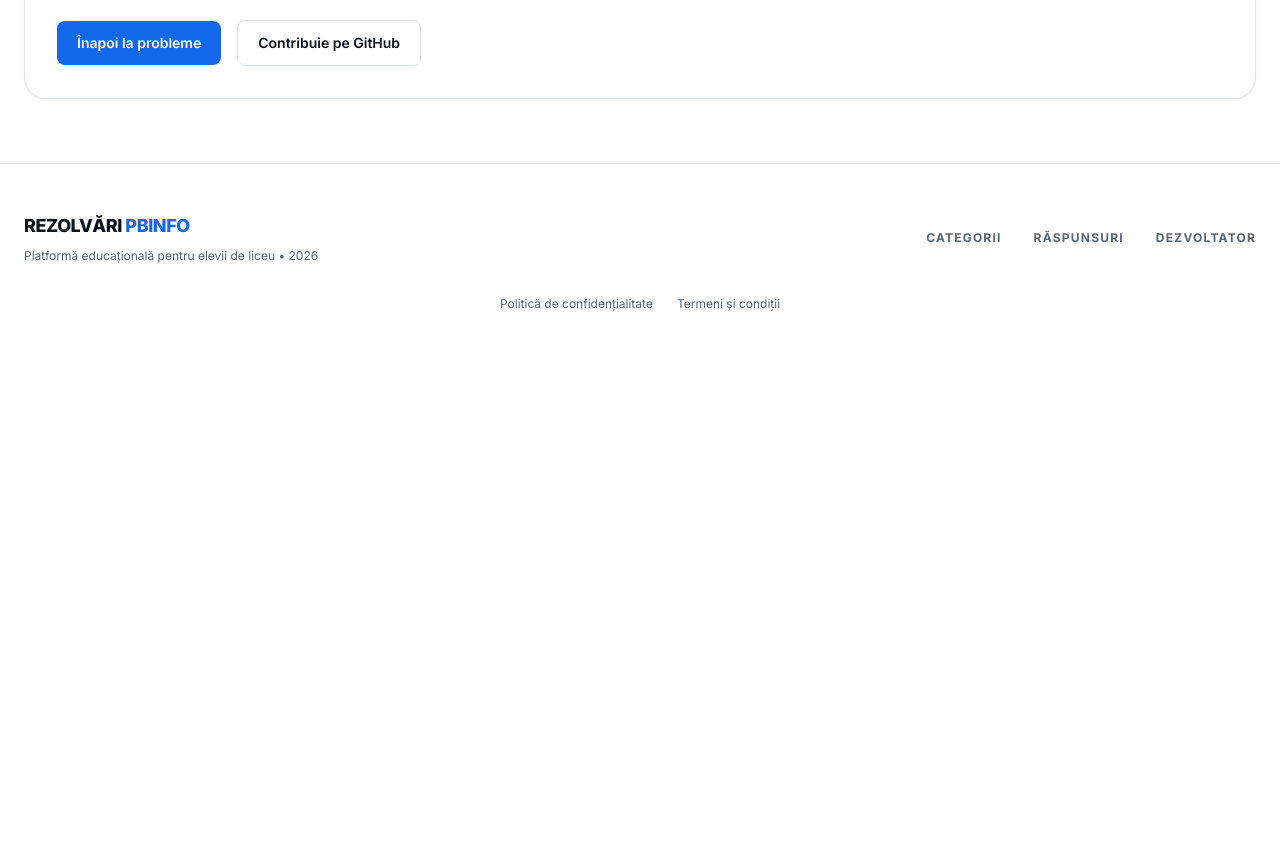
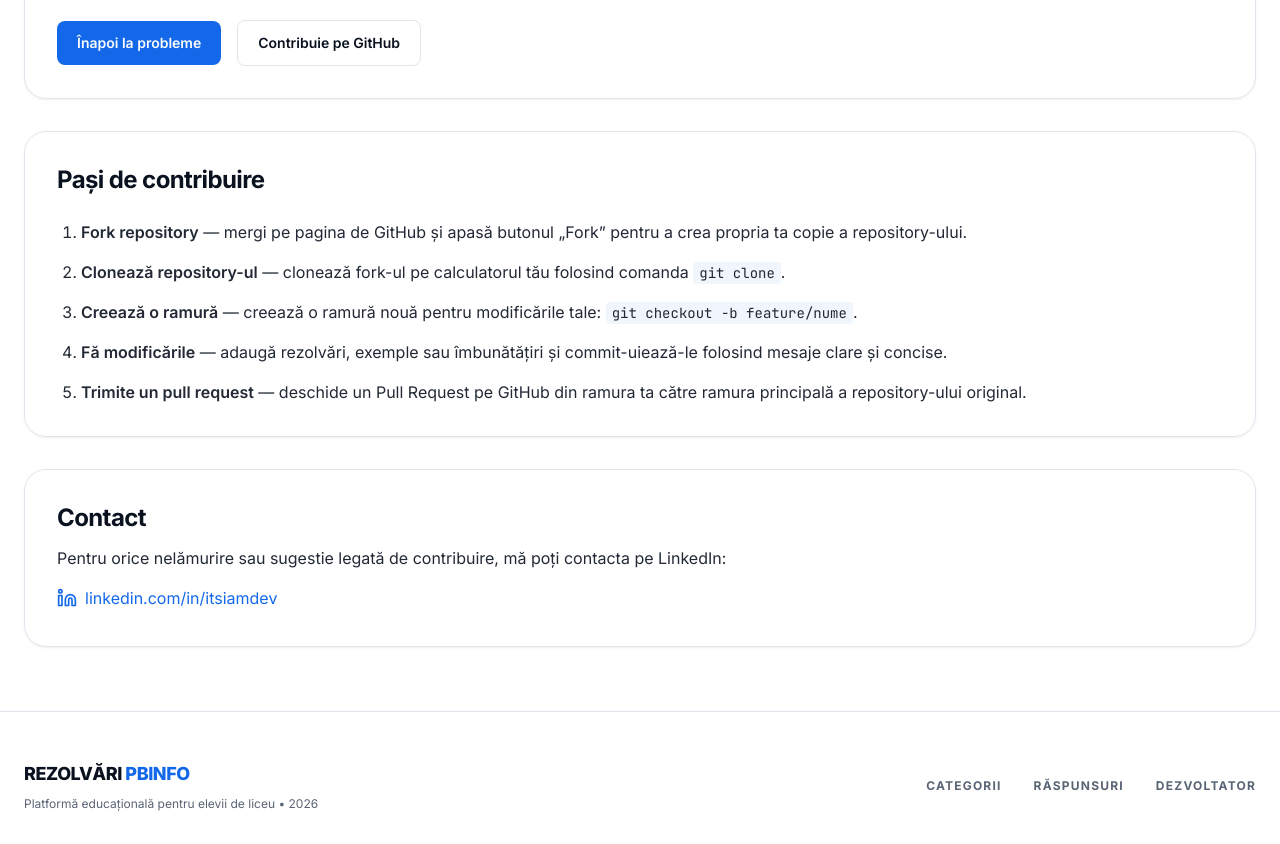
Before and after one commit to itsiamdev/pbinfo, a React (Vite) app: page /contribuie in a window 1280 px wide. Shown: the part 360-1204 px from the top of the page. Before the commit the page ends 800 px from the top, so only its background shows below. Built offline with nearby package versions, Linux system fonts and the light colour scheme.

Commit message:
Add contribution guidelines and contact information to ContribuiePage

```diff
--- a/src/routes/contribuie.tsx
+++ b/src/routes/contribuie.tsx
@@ -1,4 +1,5 @@
 import { createFileRoute, Link } from "@tanstack/react-router";
+import { Linkedin } from "lucide-react";
 import { Navbar } from "@/components/Navbar";
 import { Footer } from "@/components/Footer";
 
@@ -47,6 +48,58 @@ function ContribuiePage() {
             </a>
           </div>
         </div>
+
+        <div className="mt-8 rounded-3xl border border-border bg-background/90 p-8 shadow-sm shadow-black/5">
+          <h2 className="text-2xl font-bold tracking-tight text-foreground">
+            Pași de contribuire
+          </h2>
+          <ol className="mt-6 space-y-4 list-decimal pl-6 text-foreground/90">
+            <li className="mt-3">
+              <span className="font-semibold">Fork repository</span> — mergi pe pagina de GitHub și
+              apasă butonul „Fork” pentru a crea propria ta copie a repository-ului.
+            </li>
+            <li className="mt-3">
+              <span className="font-semibold">Clonează repository-ul</span> — clonează fork-ul pe
+              calculatorul tău folosind comanda{" "}
+              <code className="rounded bg-muted px-1.5 py-0.5 text-sm">git clone</code>.
+            </li>
+            <li className="mt-3">
+              <span className="font-semibold">Creează o ramură</span> — creează o ramură nouă pentru
+              modificările tale:{" "}
+              <code className="rounded bg-muted px-1.5 py-0.5 text-sm">git checkout -b feature/nume</code>
+              .
+            </li>
+            <li className="mt-3">
+              <span className="font-semibold">Fă modificările</span> — adaugă rezolvări, exemple sau
+              îmbunătățiri și commit-uiează-le folosind mesaje clare și concise.
+            </li>
+            <li className="mt-3">
+              <span className="font-semibold">Trimite un pull request</span> — deschide un Pull
+              Request pe GitHub din ramura ta către ramura principală a repository-ului original.
+            </li>
+          </ol>
+        </div>
+
+        <div className="mt-8 rounded-3xl border border-border bg-background/90 p-8 shadow-sm shadow-black/5">
+          <h2 className="text-2xl font-bold tracking-tight text-foreground">
+            Contact
+          </h2>
+          <p className="mt-3 text-foreground/90">
+            Pentru orice nelămurire sau sugestie legată de contribuire, mă poți contacta pe
+            LinkedIn:
+          </p>
+          <div className="mt-4">
+            <a
+              href="https://www.linkedin.com/in/itsiamdev"
+              target="_blank"
+              rel="noreferrer"
+              className="inline-flex items-center gap-2 text-primary hover:underline"
+            >
+              <Linkedin className="h-5 w-5" />
+              linkedin.com/in/itsiamdev
+            </a>
+          </div>
+        </div>
       </main>
       <Footer />
     </div>
```
Also changed, not shown: 1 other file (tests, documents, lock files or other folders).
